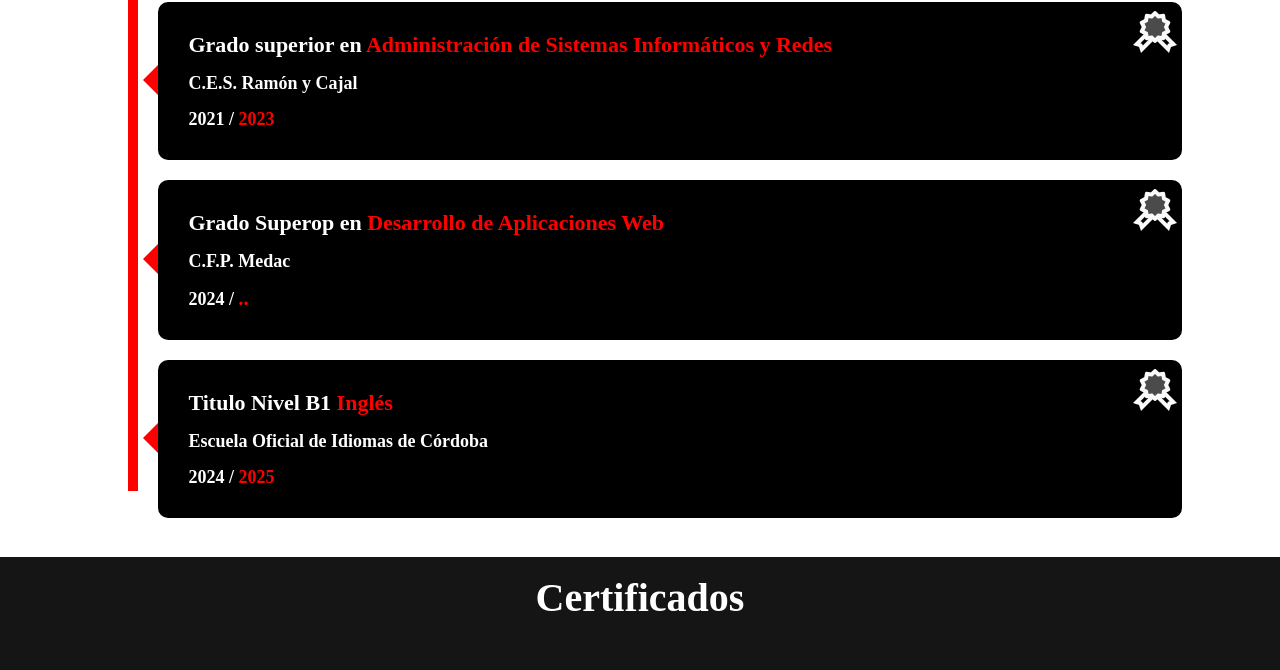
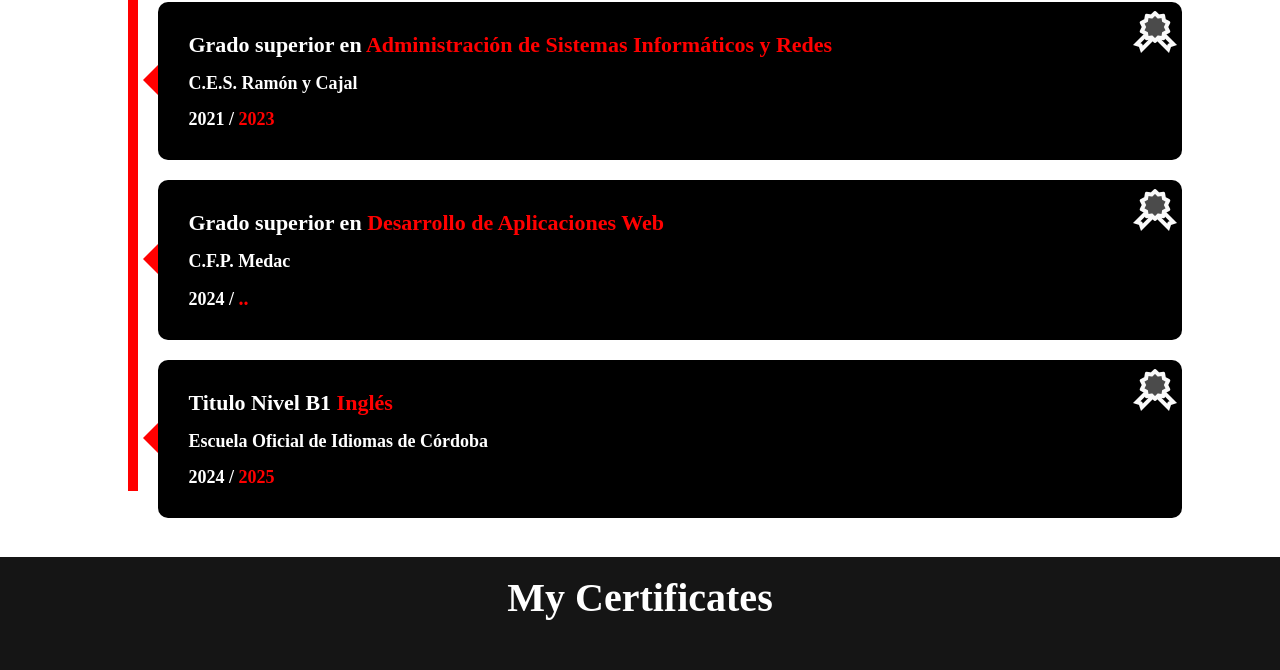
Before and after one commit to Jroseroo/joanrosero.github.io, a plain HTML site: page index.html in a window 1280 px wide. Shown: the part 2713-3383 px from the top of the page. Drawn offline with Linux system fonts and the light colour scheme.

Commit message:
index.html

```diff
--- a/index.html
+++ b/index.html
@@ -130,7 +130,7 @@
                     <img src="imagenes/WordleGame.png" alt="" id="">
                     <div class="project_text_tres">
                             <h1 class="project_title">Wordle</h1>
-                            <p class="project_description">Juego de wordle hecho con Java</p>
+                            <p class="project_description">Juego de wordle hecho con JavaScript</p>
                             <a href="https://jroseroo.github.io/joanroserowebwordle" target="_blank" class="text_enlace">VER</a>
                     </div>
                 </div>
@@ -179,7 +179,7 @@
                 <div class="container_education right_education">
                     <img src="imagenes/icons8-diploma-2-48.png" alt="" class="img_edcation rigth_img">
                     <div class="text_education">
-                        <h1 class="education_title">Grado Superop en <span>Desarrollo de Aplicaciones Web</span> </h1>
+                        <h1 class="education_title">Grado superior en <span>Desarrollo de Aplicaciones Web</span> </h1>
                         <h1 class="education_subtitle">C.F.P. Medac</h1>
                         <h1 class="education_fechas">2024 / <span id="puntos"></span></h1>
                     </div>
@@ -202,7 +202,7 @@
 
         <!--ZONA CERTIFICADOS-->
         <div class="zona_certificados" id="certificados">
-            <h1 class="texto_titulo TCertificados">Certificados</h1>
+            <h1 class="texto_titulo TCertificados">My Certificates</h1>
             <div class="contenido_certificados">
                 <div class="box_certificados">
                     <img src="imagenes/Curso JavaScript Total.jpeg" alt="" class="certificados_img">
```
